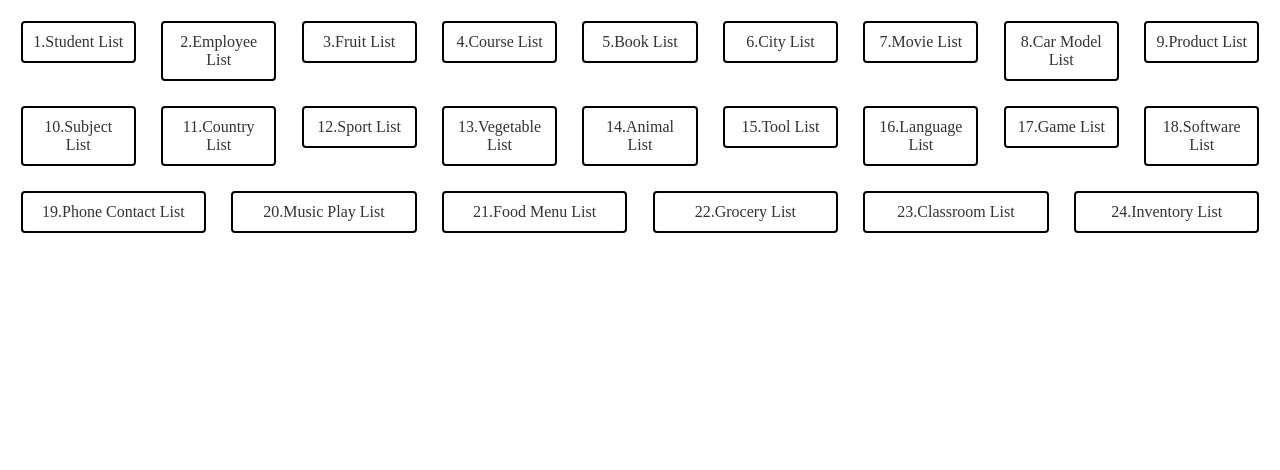
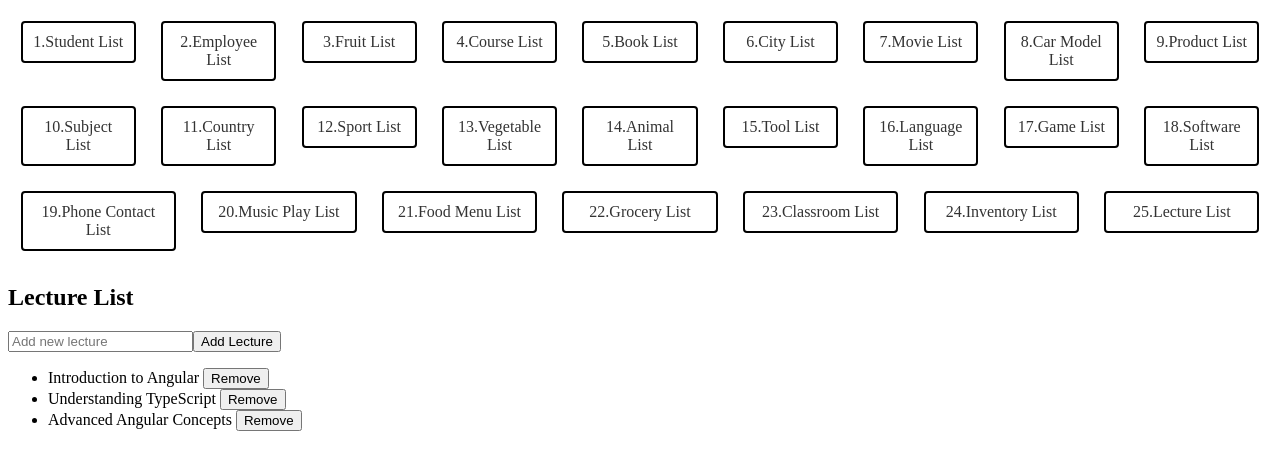
Before and after one commit to Xavierbaliw/Activity15-Angular-with-TypeScript-and-Data-Structures, an Angular app: page /lecturelist in a window 1280 px wide. Before the commit this address led to /. Shown: the top 470 px of the page. Built offline with nearby package versions, Linux system fonts and the light colour scheme.

Commit message:
25TH COMMIT lecturelist

```diff
--- a/src/app/app.component.html
+++ b/src/app/app.component.html
@@ -24,6 +24,7 @@
     <li><a routerLink="grocerylist">22.Grocery List</a></li>
     <li><a routerLink="classroomlist">23.Classroom List</a></li>
     <li><a routerLink="inventorylist">24.Inventory List</a></li>
+    <li><a routerLink="lecturelist">25.Lecture List</a></li>
 
   </ul>
 </nav>
--- a/src/app/app.module.ts
+++ b/src/app/app.module.ts
@@ -29,6 +29,7 @@ import {FoodmenuListComponent} from "./component/foodmenu-list/foodmenu-list.com
 import {GroceryListComponent} from "./component/grocery-list/grocery-list.component";
 import {ClassroomListComponent} from "./component/classroom-list/classroom-list.component";
 import {InventoryListComponent} from "./component/inventory-list/inventory-list.component";
+import {LecturelistComponent} from "./component/lecturelist/lecturelist.component";
 
 
 const routes: Routes = [
@@ -56,6 +57,7 @@ const routes: Routes = [
   {path: 'grocerylist', component: GroceryListComponent},
   {path: 'classroomlist', component: ClassroomListComponent},
   {path: 'inventorylist', component: InventoryListComponent},
+  {path: 'lecturelist', component: LecturelistComponent},
 
 
 
@@ -97,6 +99,7 @@ const routes: Routes = [
     GroceryListComponent,
     ClassroomListComponent,
     InventoryListComponent,
+    LecturelistComponent,
     ],
   providers: [
 
--- /dev/null
+++ b/src/app/component/lecturelist/lecturelist.component.html
@@ -0,0 +1,13 @@
+<div class="lecture-list">
+  <h2>Lecture List</h2>
+
+  <input [(ngModel)]="newLecture" placeholder="Add new lecture" />
+  <button (click)="addLecture()">Add Lecture</button>
+
+  <ul>
+    <li *ngFor="let lecture of lectures; let i = index">
+      {{lecture}}
+      <button (click)="removeLecture(i)">Remove</button>
+    </li>
+  </ul>
+</div>
--- /dev/null
+++ b/src/app/component/lecturelist/lecturelist.component.ts
@@ -0,0 +1,23 @@
+import { Component } from '@angular/core';
+
+@Component({
+  selector: 'app-lecturelist',
+  templateUrl: './lecturelist.component.html',
+  styleUrl: './lecturelist.component.css'
+})
+export class LecturelistComponent {
+  lectures: string[] = ['Introduction to Angular', 'Understanding TypeScript', 'Advanced Angular Concepts'];
+
+  newLecture: string = '';
+
+  addLecture() {
+    if (this.newLecture) {
+      this.lectures.push(this.newLecture);
+      this.newLecture = '';
+    }
+  }
+
+  removeLecture(index: number) {
+    this.lectures.splice(index, 1);
+  }
+}
```
Also changed, not shown: src/app/component/lecturelist/lecturelist.component.css (added), 1 other file (tests, documents, lock files or other folders).
